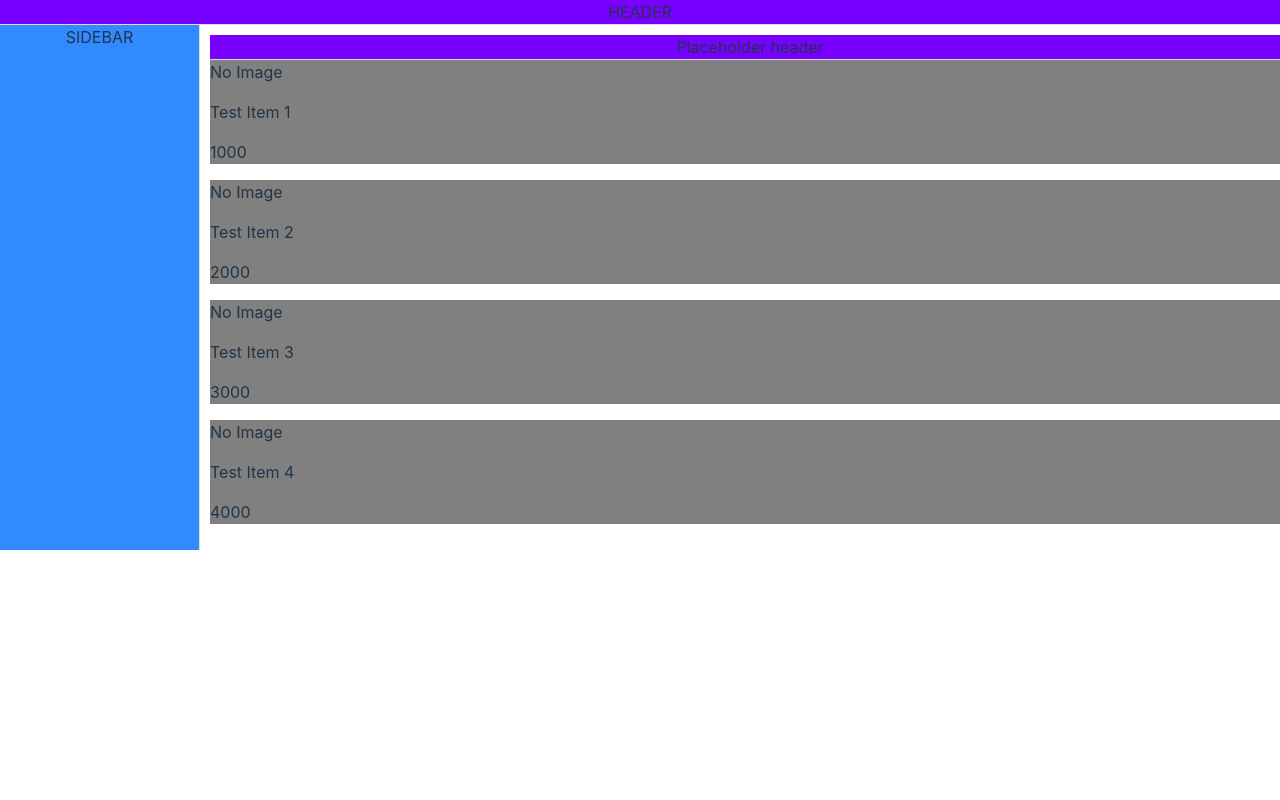
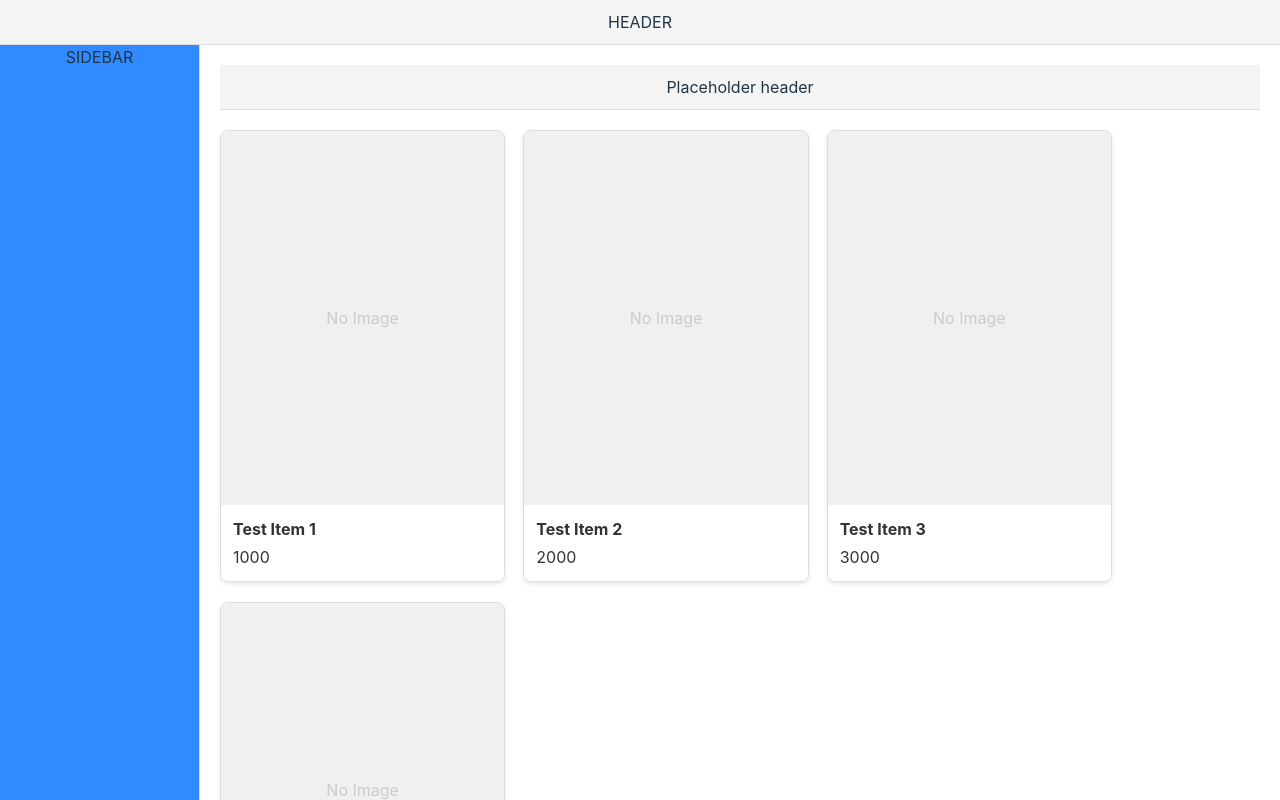
Before and after one commit to PalmerCurrie/Shopping-Cart, a React (Vite) app: page / in a window 1280 px wide. Shown: the top 800 px of the page. Built offline with nearby package versions, Linux system fonts and the light colour scheme.

Commit message:
Item Card Styling

```diff
--- a/src/index.css
+++ b/src/index.css
@@ -3,6 +3,24 @@ html, body {
   height: 100%;
   margin: 0;
   padding: 0;
+}
+
+/* Apply custom styles to the scrollbar */
+::-webkit-scrollbar {
+  width: 12px;
+}
+
+::-webkit-scrollbar-track {
+  background-color: #242424;
+}
+
+::-webkit-scrollbar-thumb {
+  background: #888;
+  border-radius: 6px;
+}
+
+::-webkit-scrollbar-thumb:hover {
+  background: #555;
 }
 
 :root {
--- a/src/styles/ItemCard.css
+++ b/src/styles/ItemCard.css
@@ -1,22 +1,61 @@
+/* ItemCard.css */
 .item-card {
-    height: 100%;
+    border: 1px solid #ddd;
+    border-radius: 8px;
+    overflow: hidden;
+    box-shadow: 0 2px 4px rgba(0, 0, 0, 0.1);
+    transition: box-shadow 0.3s ease, transform 0.3s ease;
+    cursor: pointer;
+    display: flex;
+    flex-direction: column;
+    min-height: 450px; /* Set a minimum height of 400px */
     width: 100%;
-    background-color: grey;
   }
 
 
+
+  .item-card:hover {
+    box-shadow: 0 4px 8px rgba(0, 0, 0, 0.2);
+    transform: translateY(-2px);
+    cursor: pointer;
+  }
+
   .item-image {
-
+    flex: 1;
+    position: relative;
+    height: 200px;
+    overflow: hidden;
+    object-fit: cover;
   }
 
   .item-image img {
+    width: 100%;
+    height: auto;
+    display: block;
+    object-fit: cover;
+  }
 
+  .placeholder-image {
+    display: flex;
+    align-items: center;
+    justify-content: center;
+    background-color: #f0f0f0;
+    height: 100%;
+    color: #ccc;
   }
 
   .item-details {
-
+    padding: 12px;
+    background-color: #fff;
   }
 
   .item-details p {
+    margin: 0;
+    font-size: 16px;
+    color: #333;
+  }
 
+  .item-details p:first-child {
+    font-weight: bold;
+    margin-bottom: 4px;
   }
--- a/src/styles/ShoppingPage.css
+++ b/src/styles/ShoppingPage.css
@@ -1,5 +1,34 @@
+/* ShoppingPage.css */
 .shopping-page-container {
-    height: 100%;
     width: 100%;
+    padding: 20px;
+    box-sizing: border-box;
+  }
+
+  .header {
+    background-color: #f4f4f4;
     padding: 10px;
-}
+    text-align: center;
+    border-bottom: 1px solid #ddd;
+  }
+
+  .item-container {
+    display: grid;
+    grid-gap: 20px;
+    margin-top: 20px;
+    grid-template-columns: repeat(3, 1fr); /* Dynamic columns */
+    margin-right: 150px;
+  }
+
+
+  @media (max-width: 1200px) {
+    .item-container {
+      grid-template-columns: repeat(auto-fill, minmax(250px, 1fr)); /* Adjust for smaller screens */
+    }
+  }
+
+  @media (max-width: 768px) {
+    .item-container {
+      grid-template-columns: repeat(auto-fill, minmax(200px, 1fr)); /* Adjust for mobile screens */
+    }
+  }
```
Lines whose indentation alone changed are shown as unchanged.
